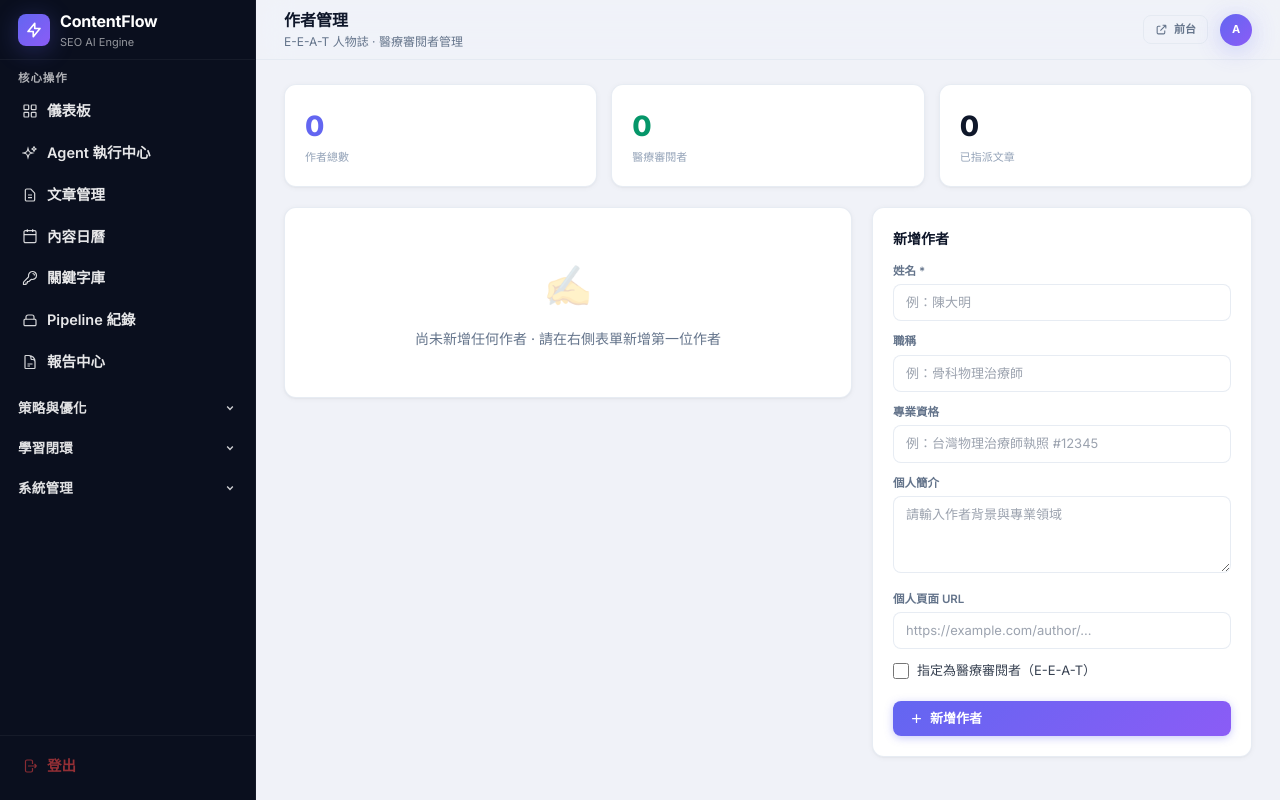
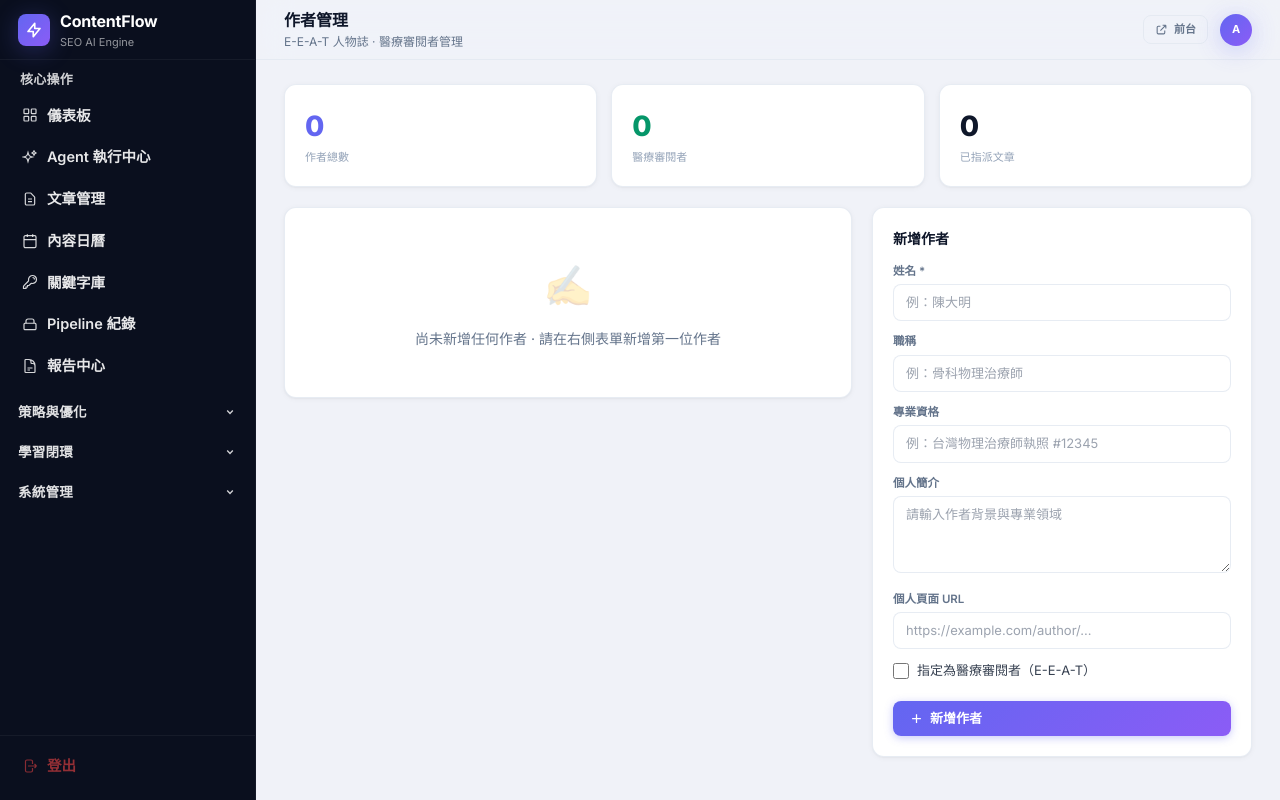
Before and after one commit to joyshotapp/ContentFlow, a Python web app: template src/contentflow/admin/templates/authors.html in a window 1280 px wide. Run offline with Jinja, Linux system fonts and the light colour scheme; the template is opened without the code that fills it, so the values that code supplies are empty; some libraries are stand-ins or nearby versions.

Commit message:
fix(admin-ui): enlarge root sidebar section labels

```diff
--- a/src/contentflow/admin/templates/base.html
+++ b/src/contentflow/admin/templates/base.html
@@ -117,9 +117,9 @@
     }
 
     .nav-section-label {
-      padding: 12px 8px 2px;
-      font-size: 11.5px; font-weight: 700; letter-spacing: 0.08em;
-      text-transform: uppercase; color: rgba(255,255,255,0.68);
+      padding: 12px 10px 4px;
+      font-size: 13px; font-weight: 700; letter-spacing: 0.02em;
+      text-transform: none; color: rgba(255,255,255,0.82);
     }
     .nav-section-label:first-child { padding-top: 2px; }
 
```
